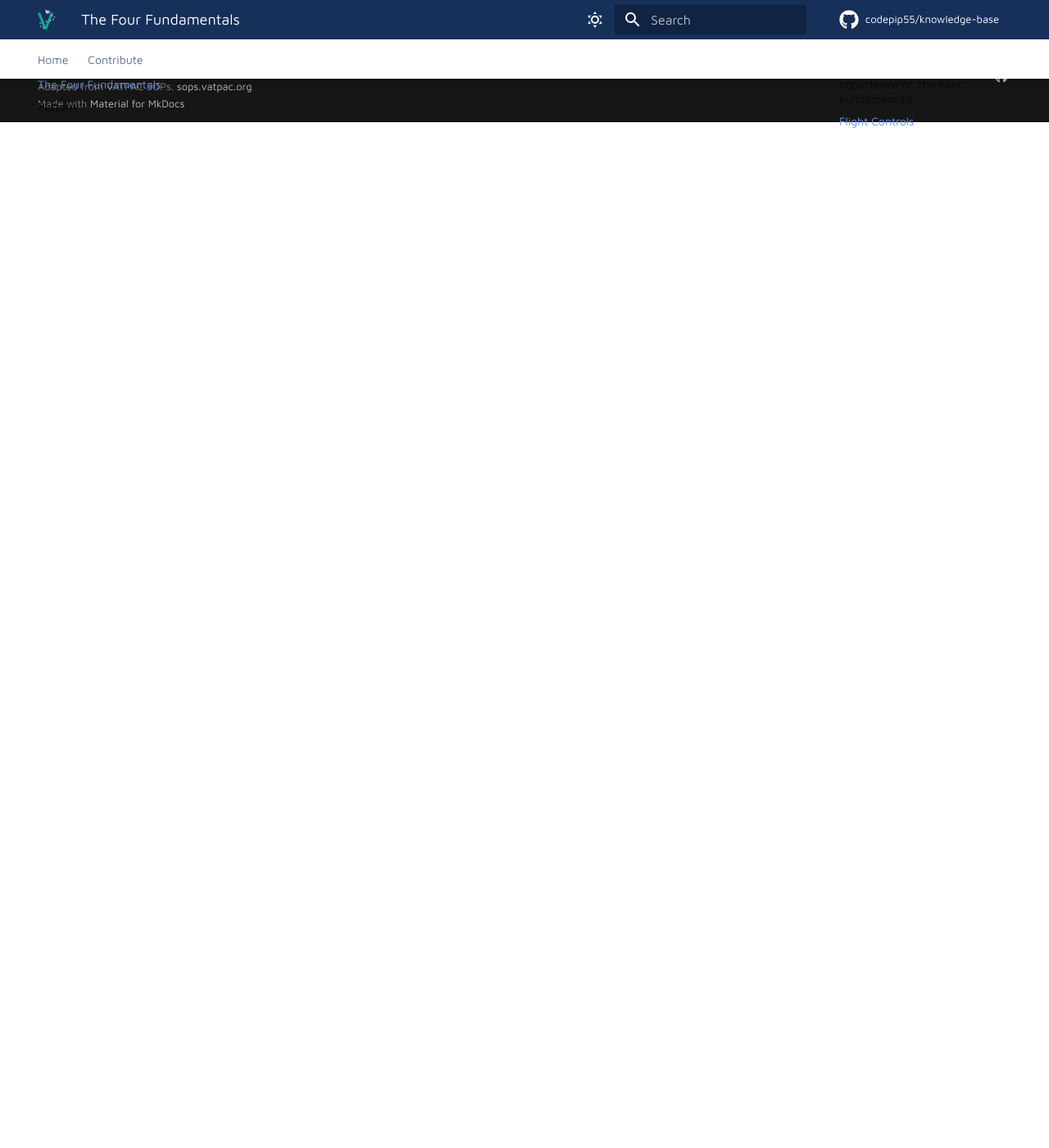
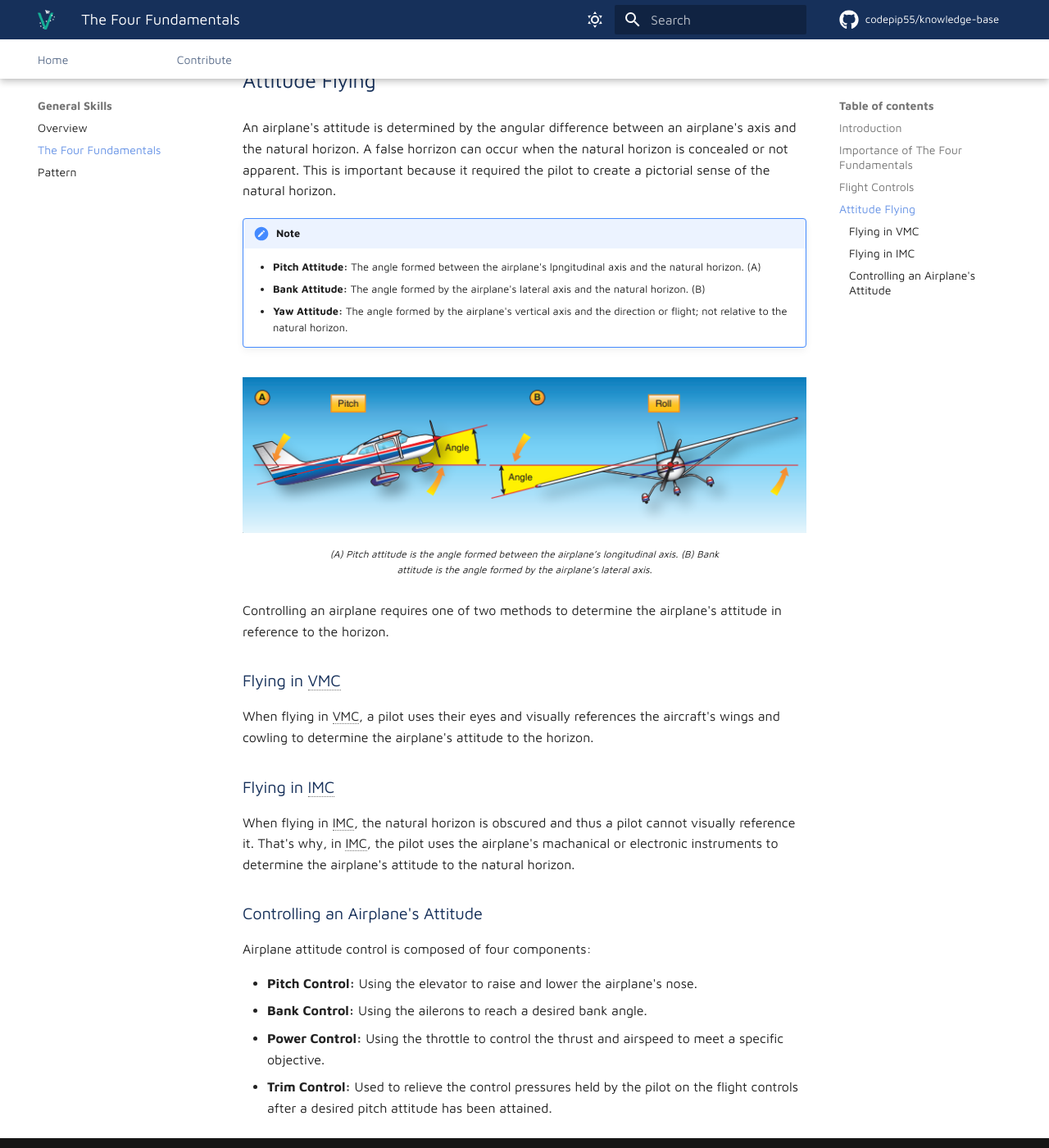
Before and after one commit to ml0130/knowledge-base, an MkDocs documentation site: the page built from docs/general-skills/four-fundamentals.md, in a window 1280 px wide and 1400 px high, scrolled down 2154 px. Shown: the whole window at 82% size. Built offline with MkDocs 1.6.1 and Material for MkDocs 9.7.7, drawn with Linux system fonts in a browser that asks for light colours; comment, search, counter and statistics services are not loaded; before the commit the page ends 2303 px from its top, so only the background shows below that.

Commit message:
add more to tutorial

```diff
--- a/docs/general-skills/four-fundamentals.md
+++ b/docs/general-skills/four-fundamentals.md
@@ -47,4 +47,35 @@
 - Pushing the **right** rudder pedal away from the pilot (forward pressure) will cause the airplane's nose to move (yaw) to the **right**.
 - Pushing the **left** rudder pedal away from the pilot (forward pressure) will cause the airplane's nose to yaw to the **left**.
 
-<!-- Feel of the Airplane -->
+## Attitude Flying
+
+An airplane's attitude is determined by the angular difference between an airplane's axis and the natural horizon. A false horrizon can occur when the natural horizon is concealed or not apparent. This is important because it required the pilot to create a pictorial sense of the natural horizon.
+
+!!! note
+    - **Pitch Attitude:** The angle formed between the airplane's lpngitudinal axis and the natural horizon. (A)
+    - **Bank Attitude:** The angle formed by the airplane's lateral axis and the natural horizon. (B)
+    - **Yaw Attitude:** The angle formed by the airplane's vertical axis and the direction or flight; not relative to the natural horizon.
+
+<figure markdown>
+  ![Pitch Roll Diagram](assets/pitch_roll_diagram.png)
+  <figcaption style="font-size: 12px;">(A) Pitch attitude is the angle formed between the airplane’s longitudinal axis. (B) Bank attitude is the angle formed by the airplane’s lateral axis.</figcaption>
+</figure>
+
+Controlling an airplane requires one of two methods to determine the airplane's attitude in reference to the horizon.
+
+### Flying in VMC
+
+When flying in VMC, a pilot uses their eyes and visually references the aircraft's wings and cowling to determine the airplane's attitude to the horizon.
+
+### Flying in IMC
+
+When flying in IMC, the natural horizon is obscured and thus a pilot cannot visually reference it. That's why, in IMC, the pilot uses the airplane's machanical or electronic instruments to determine the airplane's attitude to the natural horizon.
+
+### Controlling an Airplane's Attitude
+
+Airplane attitude control is composed of four components:
+
+- **Pitch Control:** Using the elevator to raise and lower the airplane's nose.
+- **Bank Control:** Using the ailerons to reach a desired bank angle.
+- **Power Control:** Using the throttle to control the thrust and airspeed to meet a specific objective.
+- **Trim Control:** Used to relieve the control pressures held by the pilot on the flight controls after a desired pitch attitude has been attained.
--- a/includes/abbreviations.md
+++ b/includes/abbreviations.md
@@ -178,3 +178,4 @@
 *[VMC]: Visual Meteorological Conditions
 *[METARs]: Meteorological Terminal Aviation Routine Weather Reports
 *[TAFs]: Terminal Aerodrome Forecasts
+*[IMC]: Instrument Meteorological Conditions
```
Also changed, not shown: docs/.pages, docs/general-skills/assets/pitch_roll_diagram.png (added).
